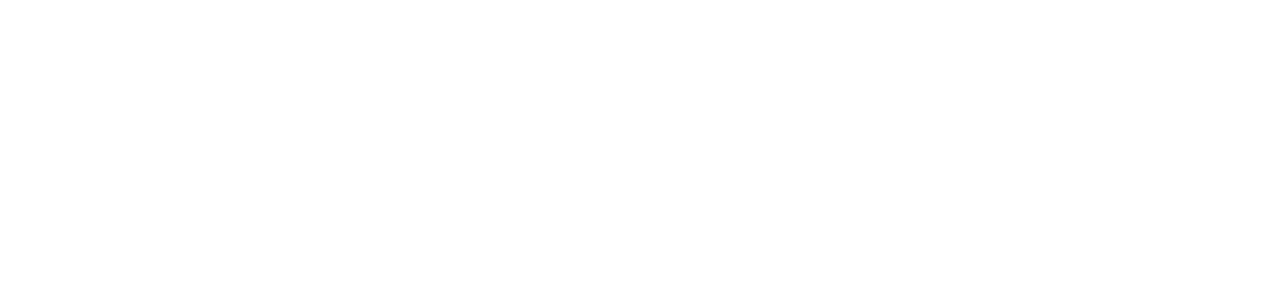
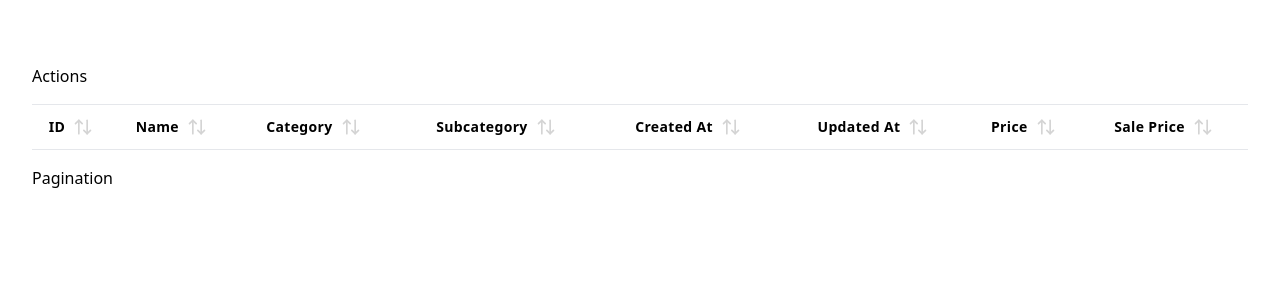
Before and after one commit to ShivangamSoni/products-table, a React (Vite) app: page / in a window 1280 px wide. Shown: the top 300 px of the page. Built offline with nearby package versions, Linux system fonts and the light colour scheme.

Commit message:
Add: Table Header

```diff
--- a/package.json
+++ b/package.json
@@ -12,6 +12,7 @@
   "dependencies": {
     "@tanstack/react-table": "^8.20.6",
     "autoprefixer": "^10.4.20",
+    "lucide-react": "^0.469.0",
     "postcss": "^8.4.49",
     "react": "^18.3.1",
     "react-dom": "^18.3.1",
--- a/src/App.tsx
+++ b/src/App.tsx
@@ -1,7 +1,10 @@
+import ProductsTable from "./components/products/Table";
+
 export default function App() {
     return (
         <main className="h-screen">
             <h1 className="sr-only">Products Table</h1>
+            <ProductsTable />
         </main>
     );
 }
--- /dev/null
+++ b/src/components/products/Table.tsx
@@ -0,0 +1,104 @@
+import { useState } from "react";
+
+import {
+    createColumnHelper,
+    flexRender,
+    getCoreRowModel,
+    useReactTable,
+} from "@tanstack/react-table";
+
+import { ArrowUpDown } from "lucide-react";
+
+import mockdata from "../../data/data.json";
+
+type ProductType = {
+    id: number;
+    name: string;
+    category: string;
+    subcategory: string;
+    createdAt: string;
+    updatedAt: string;
+    price: number;
+    sale_price?: number | null;
+};
+
+const columnHelper = createColumnHelper<ProductType>();
+
+const columns = [
+    columnHelper.accessor("id", {
+        cell: (info) => info.getValue(),
+        header: "ID",
+    }),
+    columnHelper.accessor("name", {
+        cell: (info) => info.getValue(),
+        header: "Name",
+    }),
+    columnHelper.accessor("category", {
+        cell: (info) => info.getValue(),
+        header: "Category",
+    }),
+    columnHelper.accessor("subcategory", {
+        cell: (info) => info.getValue(),
+        header: "Subcategory",
+    }),
+    columnHelper.accessor("createdAt", {
+        cell: (info) => info.getValue(),
+        header: "Created At",
+    }),
+    columnHelper.accessor("updatedAt", {
+        cell: (info) => info.getValue(),
+        header: "Updated At",
+    }),
+    columnHelper.accessor("price", {
+        cell: (info) => info.getValue(),
+        header: "Price",
+    }),
+    columnHelper.accessor("sale_price", {
+        cell: (info) => info.getValue(),
+        header: "Sale Price",
+    }),
+];
+
+export default function ProductsTable() {
+    const [data] = useState<ProductType[]>(() => [...mockdata]);
+
+    const tableManager = useReactTable({
+        data,
+        columns,
+        getCoreRowModel: getCoreRowModel(),
+    });
+
+    return (
+        <div className="flex flex-col gap-4 min-h-full max-w-screen-xl mx-auto py-16 px-8">
+            <div>Actions</div>
+
+            <table>
+                <thead>
+                    {tableManager.getHeaderGroups().map((headerGroup) => (
+                        <tr key={headerGroup.id} className="border-y">
+                            {headerGroup.headers.map((header) => (
+                                <th
+                                    key={header.id}
+                                    className="py-3 text-sm font-extrabold tracking-wide"
+                                >
+                                    <div className="flex items-center justify-center gap-2">
+                                        {flexRender(
+                                            header.column.columnDef.header,
+                                            header.getContext()
+                                        )}
+                                        <ArrowUpDown
+                                            className="text-neutral-300"
+                                            size={20}
+                                        />
+                                    </div>
+                                </th>
+                            ))}
+                        </tr>
+                    ))}
+                </thead>
+            </table>
+
+            <div>Pagination</div>
+        </div>
+    );
+}
```
Also changed, not shown: 1 other file (tests, documents, lock files or other folders).
